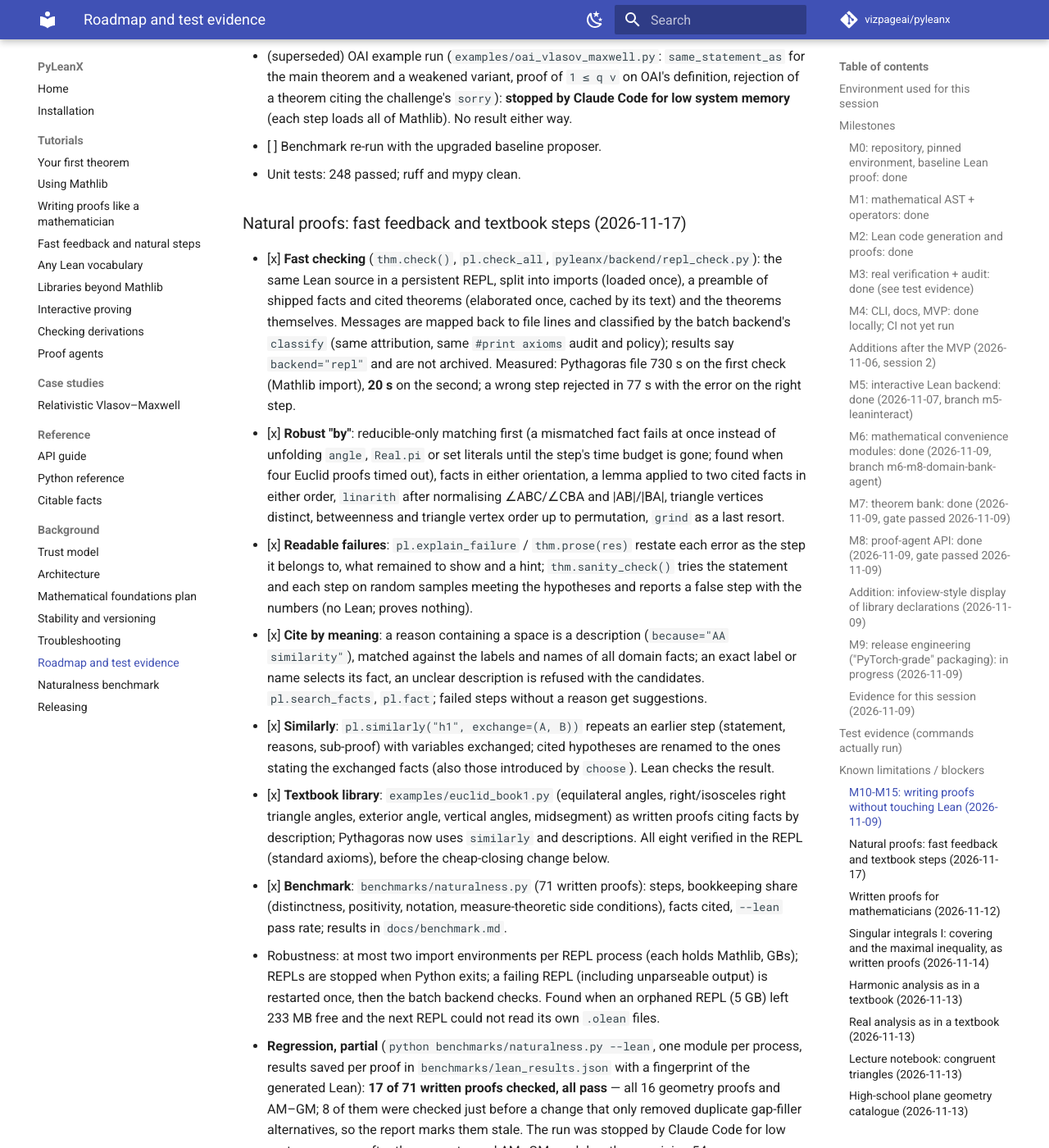
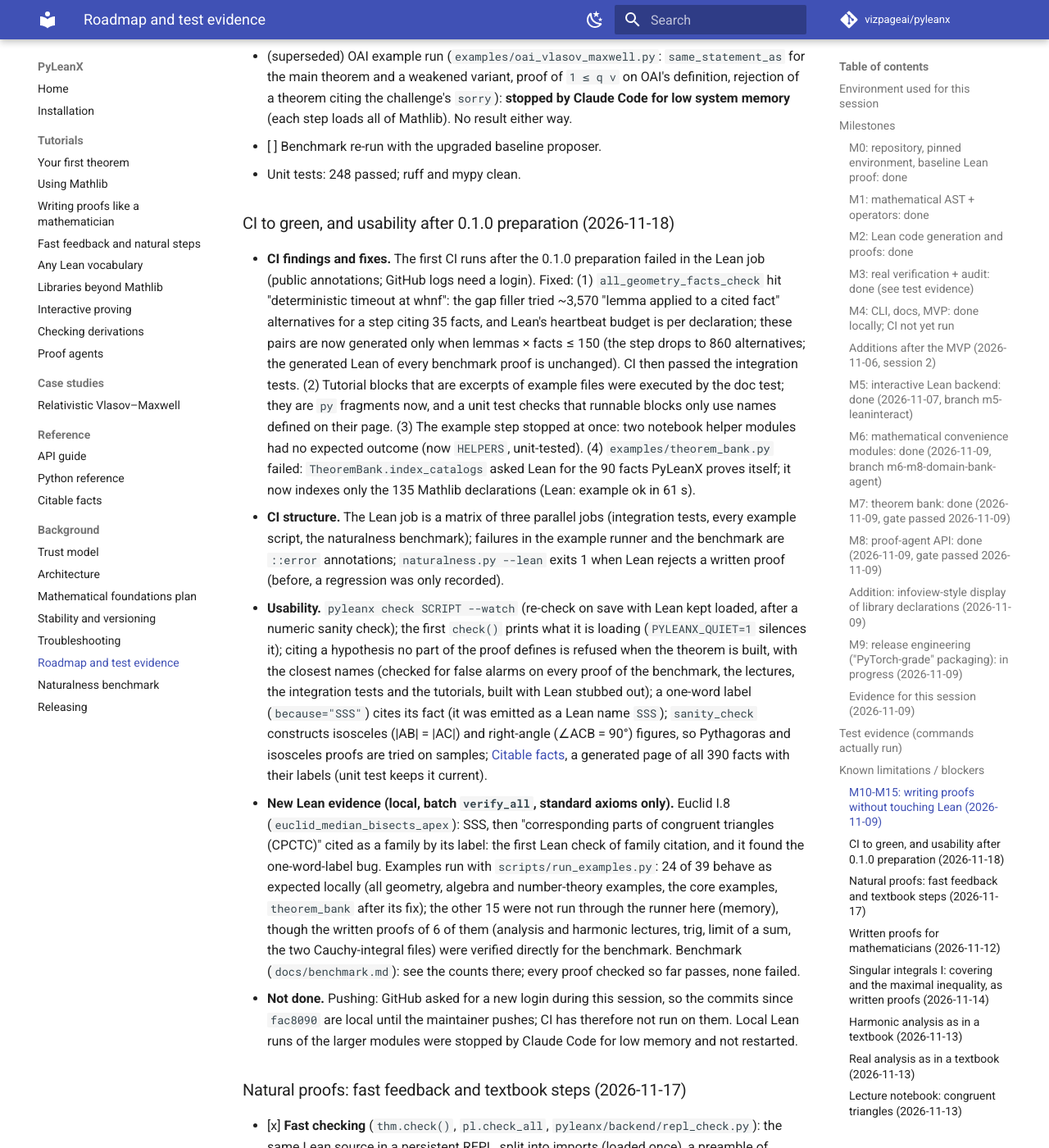
Before and after one commit to vizpageai/pyleanx, an MkDocs documentation site: the page built from docs/roadmap.md, in a window 1280 px wide and 1400 px high, scrolled down 11375 px. Shown: the whole window at 82% size. Built offline with MkDocs 1.6.1 and Material for MkDocs 9.7.7, drawn with Linux system fonts in a browser that asks for light colours; comment, search, counter and statistics services are not loaded; some of the changed text lies outside the part shown.

Commit message:
Roadmap: CI fixes, usability work and new Lean evidence (2026-11-18)
Co-Authored-By: Claude Opus 5.5 <noreply@anthropic.com>

```diff
--- a/docs/roadmap.md
+++ b/docs/roadmap.md
@@ -226,6 +226,13 @@ explained; to investigate on an idle machine before claiming batch speedups).
 - [ ] Benchmark re-run with the upgraded baseline proposer.
 - Unit tests: 248 passed; ruff and mypy clean.
 
+### CI to green, and usability after 0.1.0 preparation (2026-11-18)
+- **CI findings and fixes.** The first CI runs after the 0.1.0 preparation failed in the Lean job (public annotations; GitHub logs need a login). Fixed: (1) `all_geometry_facts_check` hit "deterministic timeout at whnf": the gap filler tried ~3,570 "lemma applied to a cited fact" alternatives for a step citing 35 facts, and Lean's heartbeat budget is per declaration; these pairs are now generated only when lemmas × facts ≤ 150 (the step drops to 860 alternatives; the generated Lean of every benchmark proof is unchanged). CI then passed the integration tests. (2) Tutorial blocks that are excerpts of example files were executed by the doc test; they are `py` fragments now, and a unit test checks that runnable blocks only use names defined on their page. (3) The example step stopped at once: two notebook helper modules had no expected outcome (now `HELPERS`, unit-tested). (4) `examples/theorem_bank.py` failed: `TheoremBank.index_catalogs` asked Lean for the 90 facts PyLeanX proves itself; it now indexes only the 135 Mathlib declarations (Lean: example ok in 61 s).
+- **CI structure.** The Lean job is a matrix of three parallel jobs (integration tests, every example script, the naturalness benchmark); failures in the example runner and the benchmark are `::error` annotations; `naturalness.py --lean` exits 1 when Lean rejects a written proof (before, a regression was only recorded).
+- **Usability.** `pyleanx check SCRIPT --watch` (re-check on save with Lean kept loaded, after a numeric sanity check); the first `check()` prints what it is loading (`PYLEANX_QUIET=1` silences it); citing a hypothesis no part of the proof defines is refused when the theorem is built, with the closest names (checked for false alarms on every proof of the benchmark, the lectures, the integration tests and the tutorials, built with Lean stubbed out); a one-word label (`because="SSS"`) cites its fact (it was emitted as a Lean name `SSS`); `sanity_check` constructs isosceles (|AB| = |AC|) and right-angle (∠ACB = 90°) figures, so Pythagoras and isosceles proofs are tried on samples; [Citable facts](facts.md), a generated page of all 390 facts with their labels (unit test keeps it current).
+- **New Lean evidence (local, batch `verify_all`, standard axioms only).** Euclid I.8 (`euclid_median_bisects_apex`): SSS, then "corresponding parts of congruent triangles (CPCTC)" cited as a family by its label: the first Lean check of family citation, and it found the one-word-label bug. Examples run with `scripts/run_examples.py`: 24 of 39 behave as expected locally (all geometry, algebra and number-theory examples, the core examples, `theorem_bank` after its fix); the other 15 were not run through the runner here (memory), though the written proofs of 6 of them (analysis and harmonic lectures, trig, limit of a sum, the two Cauchy-integral files) were verified directly for the benchmark. Benchmark (`docs/benchmark.md`): see the counts there; every proof checked so far passes, none failed.
+- **Not done.** Pushing: GitHub asked for a new login during this session, so the commits since `fac8090` are local until the maintainer pushes; CI has therefore not run on them. Local Lean runs of the larger modules were stopped by Claude Code for low memory and not restarted.
+
 ### Natural proofs: fast feedback and textbook steps (2026-11-17)
 - [x] **Fast checking** (`thm.check()`, `pl.check_all`, `pyleanx/backend/repl_check.py`): the same Lean source in a persistent REPL, split into imports (loaded once), a preamble of shipped facts and cited theorems (elaborated once, cached by its text) and the theorems themselves. Messages are mapped back to file lines and classified by the batch backend's `classify` (same attribution, same `#print axioms` audit and policy); results say `backend="repl"` and are not archived. Measured: Pythagoras file 730 s on the first check (Mathlib import), **20 s** on the second; a wrong step rejected in 77 s with the error on the right step.
 - [x] **Robust "by"**: reducible-only matching first (a mismatched fact fails at once instead of unfolding `angle`, `Real.pi` or set literals until the step's time budget is gone; found when four Euclid proofs timed out), facts in either orientation, a lemma applied to two cited facts in either order, `linarith` after normalising ∠ABC/∠CBA and |AB|/|BA|, triangle vertices distinct, betweenness and triangle vertex order up to permutation, `grind` as a last resort.
@@ -343,7 +350,7 @@ explained; to investigate on an idle machine before claiming batch speedups).
 
 ## Next unfinished work
 
-1. M9: get CI green on GitHub (push access, then read the Lean job's failure annotations); run the tutorial gate; publish 0.1.0 (docs/releasing.md).
+1. M9: push the local commits (GitHub asked for a new login on 2026-11-18), then get the three Lean CI jobs green; their failures are annotations readable on the run page. Then publish 0.1.0 (docs/releasing.md).
 2. Make the benchmark's retrieval proposer (bank lemmas, `constructor`, `use` witnesses) solve the 4 unsolved baseline problems; plug in an LLM proposer.
 3. Independent replay check (`lean4checker`) for adversarial settings.
 4. From the Vlasov–Maxwell case study: external Lake dependencies (cite and `infoview` a library such as OAI), then vector sorts, function variables with `fun`, named definitions.
```
